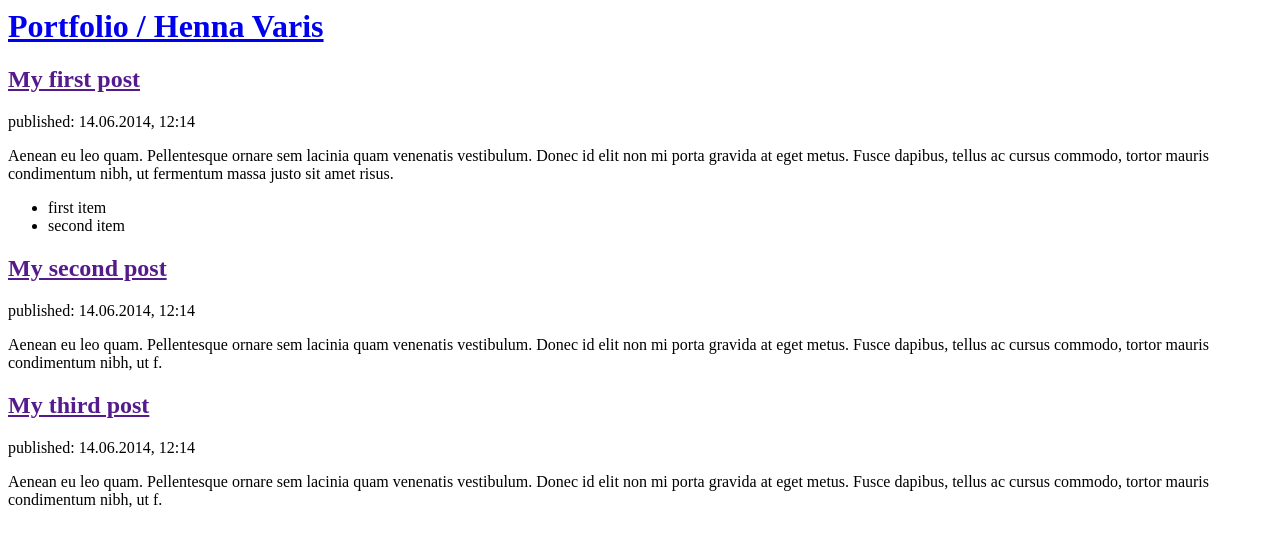
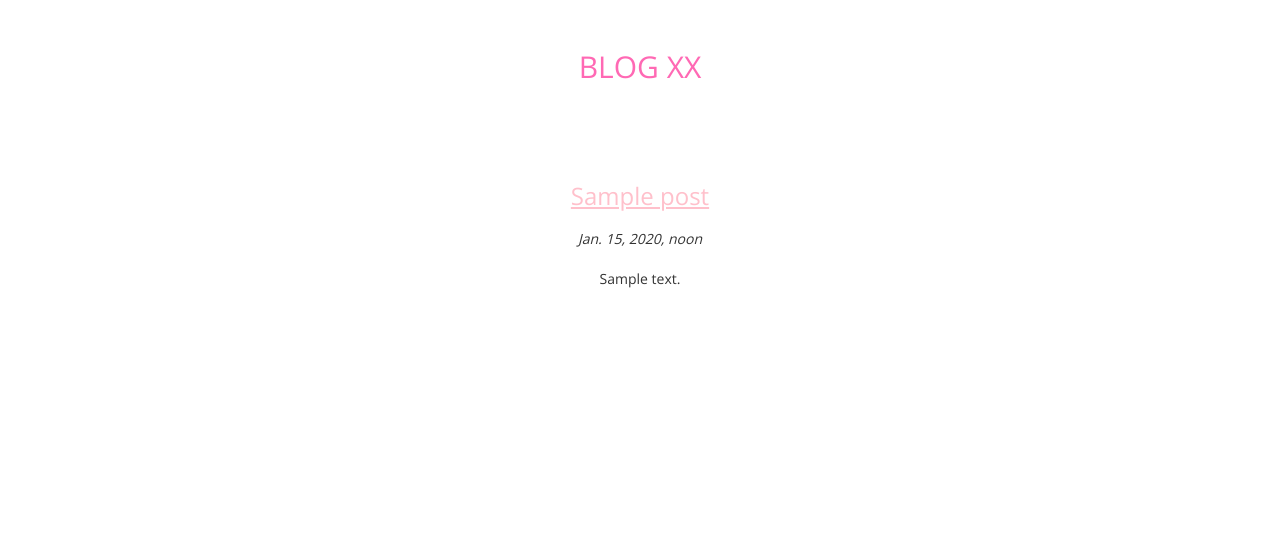
Before and after one commit to henna114/super-blog, a Django app: page / in a window 1280 px wide. Shown: the top 547 px of the page. Run offline with Django 3.2, Linux system fonts and the light colour scheme; tables that the repository leaves empty hold one stand-in row (values such as "Sample post"); some libraries are stand-ins or nearby versions.

Commit message:
Added some CSS

```diff
--- /dev/null
+++ b/blog/static/css/blog.css
@@ -0,0 +1,46 @@
+body {
+    background-color: white;
+    font-family: 'Open Sans', sans-serif;
+
+  }
+
+h1 {
+    color: pink;
+    text-align: center;
+    font-size: 30px;
+    margin-top: 50px;
+    margin-bottom: 100px;
+    text-transform: uppercase;
+  }
+
+h2 {
+    color: pink;
+    text-align: center;
+    font-size: 24px;
+    text-decoration: underline;
+}
+  p {
+      text-align: center;
+      font-size: 14px;
+      margin-top: 20px;
+      margin-bottom: 20px;
+  }
+
+  a {
+      color: hotpink;
+
+  }
+
+  a:hover {
+      color: deeppink;
+      text-decoration: none;
+  }
+
+  .blogposts {
+      margin-bottom: 70px;
+
+    }
+
+  .date {
+      font-style: italic;
+  }
--- a/blog/templates/blog/post_list.html
+++ b/blog/templates/blog/post_list.html
@@ -1,30 +1,26 @@
+{% load static %}
 <html>
     <head>
-        <title>Portfolio</title>
+        <title>Blog</title>
+        <link rel="stylesheet" href="//maxcdn.bootstrapcdn.com/bootstrap/3.2.0/css/bootstrap.min.css">
+        <link rel="stylesheet" href="//maxcdn.bootstrapcdn.com/bootstrap/3.2.0/css/bootstrap-theme.min.css">
+        <link rel="stylesheet" href="{% static 'css/blog.css' %}">
+        <link href="https://fonts.googleapis.com/css?family=Open+Sans&display=swap" rel="stylesheet">
+
     </head>
     <body>
         <div>
-            <h1><a href="/">Portfolio / Henna Varis</a></h1>
+            <h1><a href="/">Blog xx</a></h1>
         </div>
+        {% for post in posts %}
+            <div class='blogposts'>
+                <h2>{{ post.title }}</h2>
+                <p class='date'>{{ post.created_date }}</p>
+                <p>{{ post.text|linebreaksbr }}</p>
 
-        <div>
-            <h2><a href="">My first post</a></h2>
-            <p>published: 14.06.2014, 12:14</p>
-            <p>Aenean eu leo quam. Pellentesque ornare sem lacinia quam venenatis vestibulum. Donec id elit non mi porta gravida at eget metus. Fusce dapibus, tellus ac cursus commodo, tortor mauris condimentum nibh, ut fermentum massa justo sit amet risus.</p>
-            <ul><li>first item</li><li>second item</li></ul>
-        </div>
+            </div>
+        {% endfor %}
 
-        <div>
-            <h2><a href="">My second post</a></h2>
-            <p>published: 14.06.2014, 12:14</p>
-            <p>Aenean eu leo quam. Pellentesque ornare sem lacinia quam venenatis vestibulum. Donec id elit non mi porta gravida at eget metus. Fusce dapibus, tellus ac cursus commodo, tortor mauris condimentum nibh, ut f.</p>
-        </div>
-
-        <div>
-                <h2><a href="">My third post</a></h2>
-                <p>published: 14.06.2014, 12:14</p>
-                <p>Aenean eu leo quam. Pellentesque ornare sem lacinia quam venenatis vestibulum. Donec id elit non mi porta gravida at eget metus. Fusce dapibus, tellus ac cursus commodo, tortor mauris condimentum nibh, ut f.</p>
-            </div>
 
     </body>
 </html>
--- a/blog/views.py
+++ b/blog/views.py
@@ -1,5 +1,9 @@
 from django.shortcuts import render
+from django.utils import timezone
+from .models import Post
 
 # Create your views here.
+
 def post_list(request):
-    return render(request, 'blog/post_list.html', {})
+    posts = Post.objects.order_by('published_date')
+    return render(request, 'blog/post_list.html', {'posts': posts})
```
